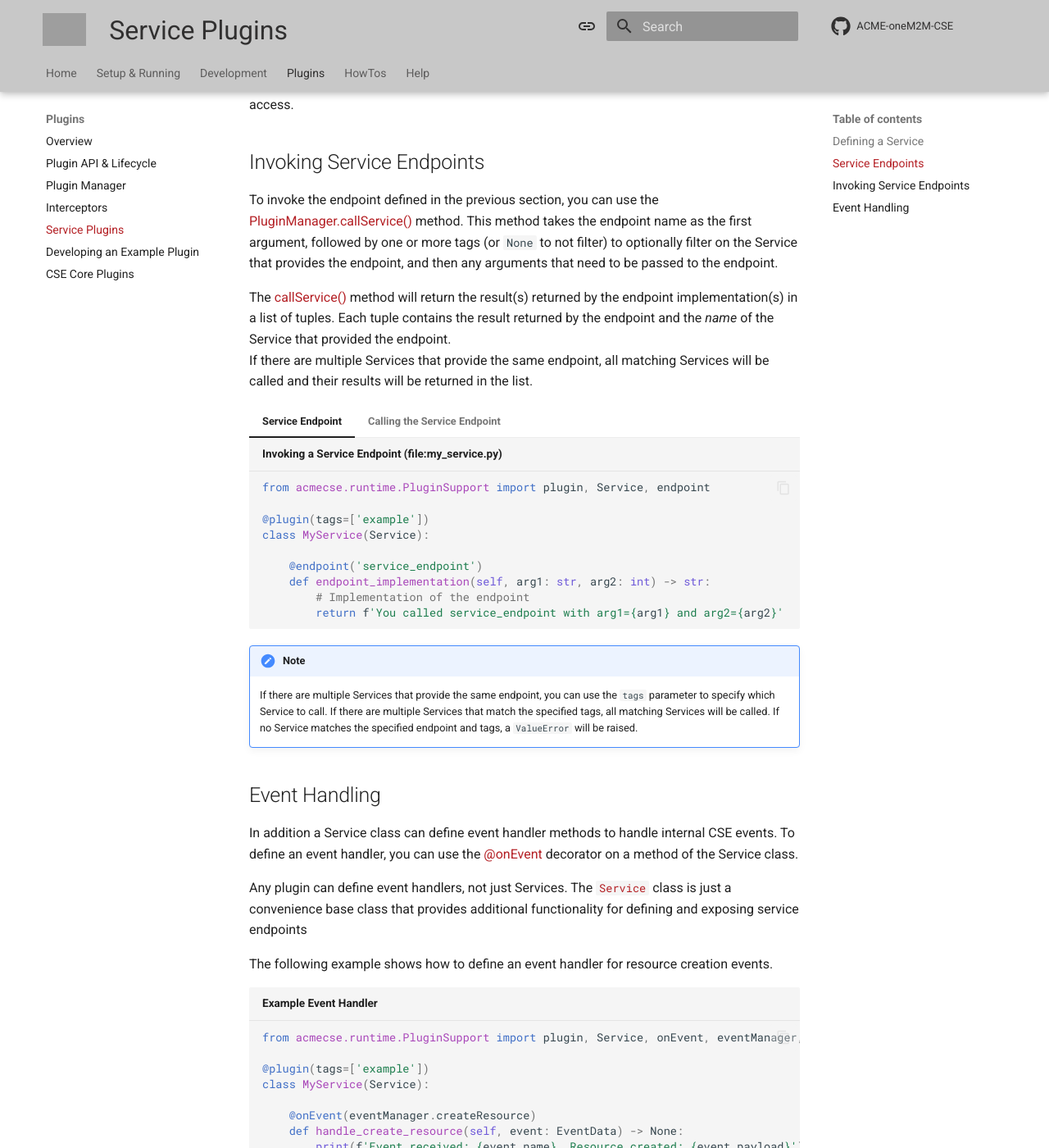
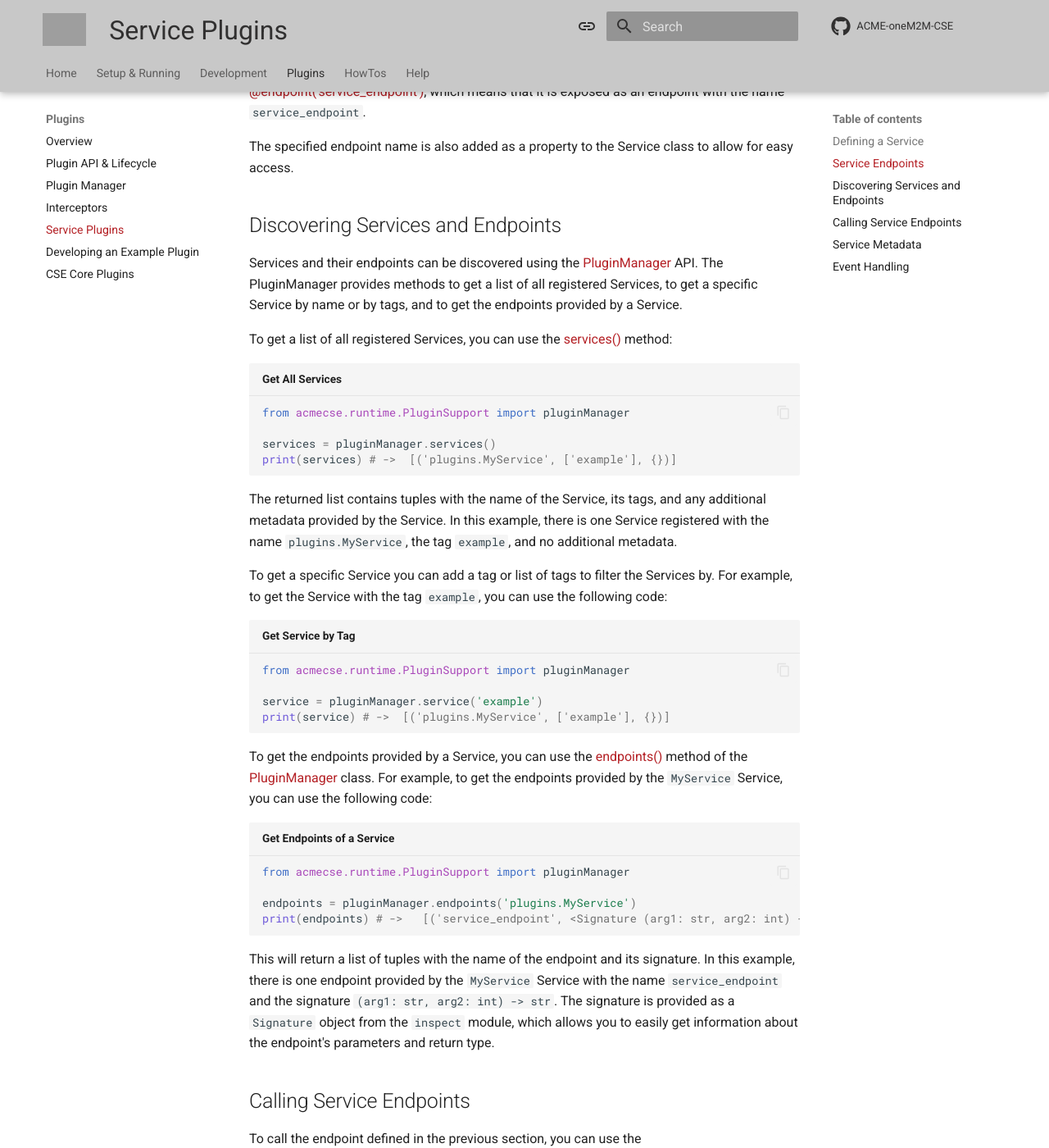
Before and after one commit to ankraft/ACME-oneM2M-CSE-mkdocs, an MkDocs documentation site: the page built from docs/plugins/PluginServicePlugins.md, in a window 1280 px wide and 1400 px high, scrolled down 1299 px. Shown: the whole window at 82% size. Built offline with MkDocs 1.6.1 and Material for MkDocs 9.7.7, drawn with Linux system fonts in a browser that asks for light colours; comment, search, counter and statistics services are not loaded; some of the changed text lies outside the part shown; grey boxes are pictures that could not be loaded.

Commit message:
small fixes

````diff
--- a/docs/plugins/PluginServicePlugins.md
+++ b/docs/plugins/PluginServicePlugins.md
@@ -9,7 +9,8 @@ Services also provide an easy way to implement event handlers for the CSE's inte
 ## Defining a Service
 
 To define a Service, you need to create a Plugin that has the
-[acmecse.runtime.PluginSupport.Service](https://api.acmecse.net/acmecse.runtime.PluginSupport.Service.html){target="_new"} class as a base class. This class provides the necessary functionality to register the class as a Service and to define the endpoints that it exposes.
+[acmecse.helpers.PluginManager.Service](https://api.acmecse.net/acmecse.helpers.PluginManager.Service.html){target="_new"} class as a base class. This class provides the necessary functionality to register the class as a Service and to define the endpoints that it exposes.
+The package `acmecse.runtime.PluginSupport` conveniently provides all necessary imports for defining a Service, so you can simply import everything from that package to get access to the `Service` class and the necessary decorators.
 
 ```python title="Example Service Class"
 from acmecse.runtime.PluginSupport import plugin, Service
@@ -43,17 +44,57 @@ In this example, the `endpoint_implementation()` method is decorated with
 The specified endpoint name is also added as a property to the Service class to allow for easy access.
 
 
-## Invoking Service Endpoints
 
-To invoke the endpoint defined in the previous section, you can use the
-[PluginManager.callService()](https://api.acmecse.net/acmecse.helpers.PluginManager.PluginManager.html#callService){target="_new"} method. This method takes the endpoint name as the first argument, followed by one or more tags (or `None` to not filter) to optionally filter on the Service that provides the endpoint, and then any arguments that need to be passed to the endpoint.
+## Discovering Services and Endpoints
 
-The [callService()](https://api.acmecse.net/acmecse.helpers.PluginManager.PluginManager.html#callService){target="_new"} method will return the result(s) returned by the endpoint implementation(s) in a list of tuples. Each tuple contains the result returned by the endpoint and the *name* of the Service that provided the endpoint.
-If there are multiple Services that provide the same endpoint, all matching Services will be called and their results will be returned in the list.
+Services and their endpoints can be discovered using the [PluginManager](https://api.acmecse.net/acmecse.helpers.PluginManager.PluginManager.html){target="_new"} API. The PluginManager provides methods to get a list of all registered Services, to get a specific Service by name or by tags, and to get the endpoints provided by a Service.
+
+To get a list of all registered Services, you can use the [services()](https://api.acmecse.net/acmecse.helpers.PluginManager.PluginManager.html#services){target="_new"} method:
+
+```python title="Get All Services"
+from acmecse.runtime.PluginSupport import pluginManager
+
+services = pluginManager.services()
+print(services) # ->  [('plugins.MyService', ['example'], {})]
+```
+
+The returned list contains tuples with the name of the Service, its tags, and any additional metadata provided by the Service. In this example, there is one Service registered with the name `plugins.MyService`, the tag `example`, and no additional metadata.
+
+To get a specific Service you can add a tag or list of tags to filter the Services by. For example, to get the Service with the tag `example`, you can use the following code:
+
+```python title="Get Service by Tag"
+from acmecse.runtime.PluginSupport import pluginManager
+
+service = pluginManager.service('example')
+print(service) # ->  [('plugins.MyService', ['example'], {})]
+```
+
+To get the endpoints provided by a Service, you can use the [endpoints()](https://api.acmecse.net/acmecse.helpers.PluginManager.PluginManager.html#endpoints){target="_new"} method of the [PluginManager](https://api.acmecse.net/acmecse.helpers.PluginManager.PluginManager.html){target="_new"} class. For example, to get the endpoints provided by the `MyService` Service, you can use the following code:
+
+```python title="Get Endpoints of a Service"
+from acmecse.runtime.PluginSupport import pluginManager
+
+endpoints = pluginManager.endpoints('plugins.MyService')
+print(endpoints) # ->   [('service_endpoint', <Signature (arg1: str, arg2: int) -> str>)]
+```
+
+This will return a list of tuples with the name of the endpoint and its signature. In this example, there is one endpoint provided by the `MyService` Service with the name `service_endpoint` and the signature `(arg1: str, arg2: int) -> str`. The signature is provided as a `Signature` object from the `inspect` module, which allows you to easily get information about the endpoint's parameters and return type.
 
 
-=== "Service Endpoint"
-	```python title="Invoking a Service Endpoint (file:my_service.py)"
+## Calling Service Endpoints
+
+To call the endpoint defined in the previous section, you can use the
+[PluginManager.callEndpoints()](https://api.acmecse.net/acmecse.helpers.PluginManager.PluginManager.html#callEndpoints){target="_new"} method. This method takes the endpoint name as the first argument, followed by one or more tags (or `None` to not filter) to optionally filter on the Service that provides the endpoint, and then any arguments that need to be passed to the endpoint.
+
+
+The [callEndpoints()](https://api.acmecse.net/acmecse.helpers.PluginManager.PluginManager.html#callEndpoints){target="_new"} method will return the result(s) returned by the endpoint implementation(s) in a list of tuples. Each tuple contains the result returned by the endpoint, the *name* of the Service that provided the endpoint, and any additional servie metadata.
+If there are multiple Services that provide the same endpoint, all matching endpoints will be called and their results will be returned in the list.
+
+
+=== "Providing a Service Endpoint"
+	```python
+	# We assume that the filename of this code is "plugins/my_service.py"
+
 	from acmecse.runtime.PluginSupport import plugin, Service, endpoint
 
 	@plugin(tags=['example'])
@@ -66,32 +107,60 @@ If there are multiple Services that provide the same endpoint, all matching Serv
 	```
 
 === "Calling the Service Endpoint"
-	```python title="Invoking the Service Endpoint"
+	```python
 
 	# Somewhere else in the code, we can call the service endpoint like this:
 	from acmecse.runtime.PluginSupport import pluginManager
 
-	result = pluginManager.callService('service_endpoint', tags='example', arg1='value1', arg2=42)
-	print(result) # -> [('You called service_endpoint with arg1=value1 and arg2=42', 'plugins.my_service')]
+	result = pluginManager.callEndpoints('service_endpoint', tags='example', arg1='value1', arg2=42)
+	print(result) # -> [('You called service_endpoint with arg1=value1 and arg2=42', 'plugins.my_service', {})]
 	```
 
 !!! Note
-	If there are multiple Services that provide the same endpoint, you can use the `tags` parameter to specify which Service to call. If there are multiple Services that match the specified tags, all matching Services will be called. If no Service matches the specified endpoint and tags, a `ValueError` will be raised.
+	If there are multiple Services that provide the same endpoint, you can use the `tags` parameter to specify which Service to call. If there are multiple Services that match the specified tags, all matching Services will be called. If no Service matches the specified endpoint and tags, a [PluginNotFoundError](https://api.acmecse.net/acmecse.helpers.PluginManager.PluginNotFoundError.html){target="_new"} exception will be raised.
+
+TODO call a single endpoint
+
+
+## Service Metadata
+
+When defining a Service, you can also provide additional metadata about the Service by setting the class attribute `_service_metadata_` to a dictionary containing the desired metadata. This metadata is then provided when invoking the Service's endpoints.
+
+```python title="Example Service Metadata"
+from acmecse.runtime.PluginSupport import plugin, Service, endpoint
+
+@plugin(tags=['example'])
+class MyService(Service):
+
+	_service_metadata_ = {
+		'description': 'This is an example service that demonstrates how to define service metadata.',
+		'version': '1.0.0',
+	}
+
+	...
+```
+
+The content of the `_service_metadata_` dictionary is entirely up to the plugin developer. It can contain any information that might be useful for other plugins or for the users of the Service. For example, it could contain a description of the Service, its version, the author, or any other relevant information.
+
+
+TODO get metadata when call services
+
+
 
 
 ## Event Handling
 
 In addition a Service class can define event handler methods to handle internal CSE events. To define an event handler, you can use the [@onEvent](https://api.acmecse.net/acmecse.helpers.EventManager.html#onEvent){target="_new"} decorator on a method of the Service class.
 
-Any plugin can define event handlers, not just Services. The
-[`Service`](https://api.acmecse.net/acmecse.runtime.PluginSupport.Service.html){target="_new"} class is just a convenience base class that provides additional functionality for defining and exposing service endpoints
+Any plugin can define event handlers, not just Services.
 
 The following example shows how to define an event handler for resource creation events.
 
 ```python title="Example Event Handler"
-from acmecse.runtime.PluginSupport import plugin, Service, onEvent, eventManager, EventData
+from acmecse.runtime.PluginSupport import plugin, eventHandler, Service, onEvent, eventManager, EventData
 
 @plugin(tags=['example'])
+@eventHandler
 class MyService(Service):
 
 	@onEvent(eventManager.createResource)
````
Also changed, not shown: docs/development/EventSystem.md (+5 -3 lines), docs/development/tools/OnboardingTool.md (+1 -1 lines), docs/plugins/PluginAPI.md (+25 -25 lines), docs/setup/Installation.md (+1 -1 lines), docs/setup/Running.md (+3 -3 lines).
